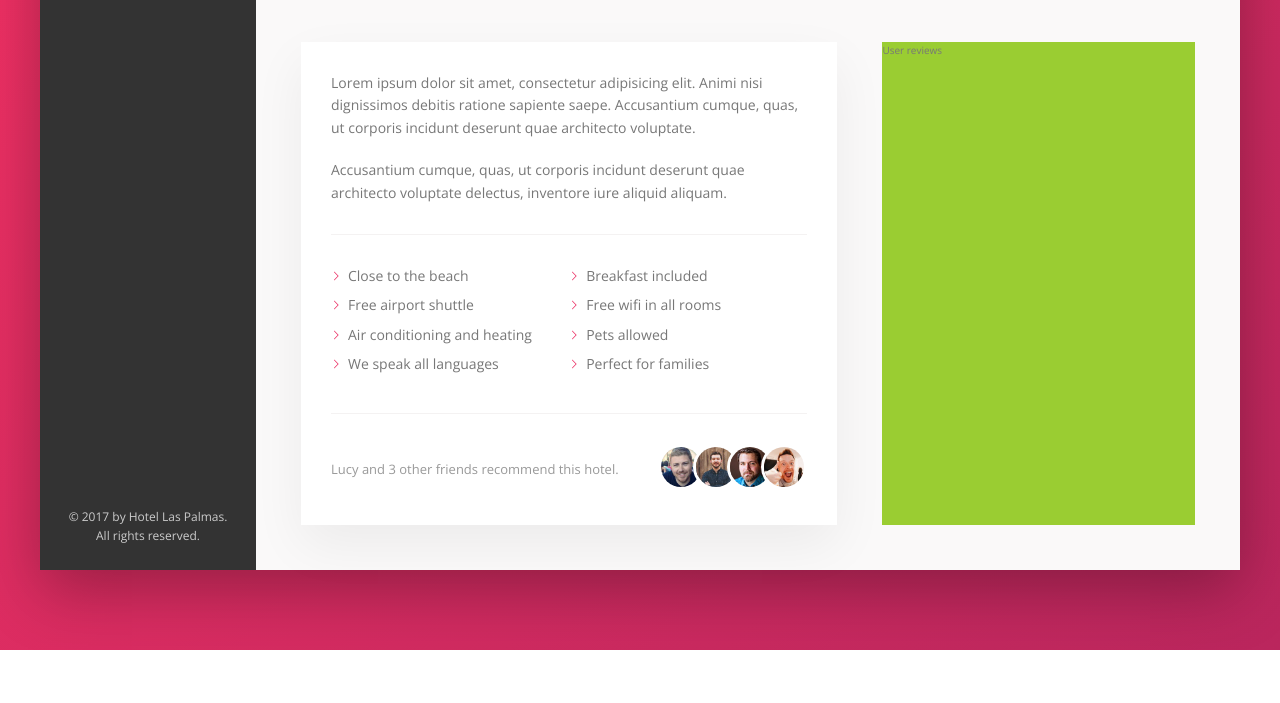
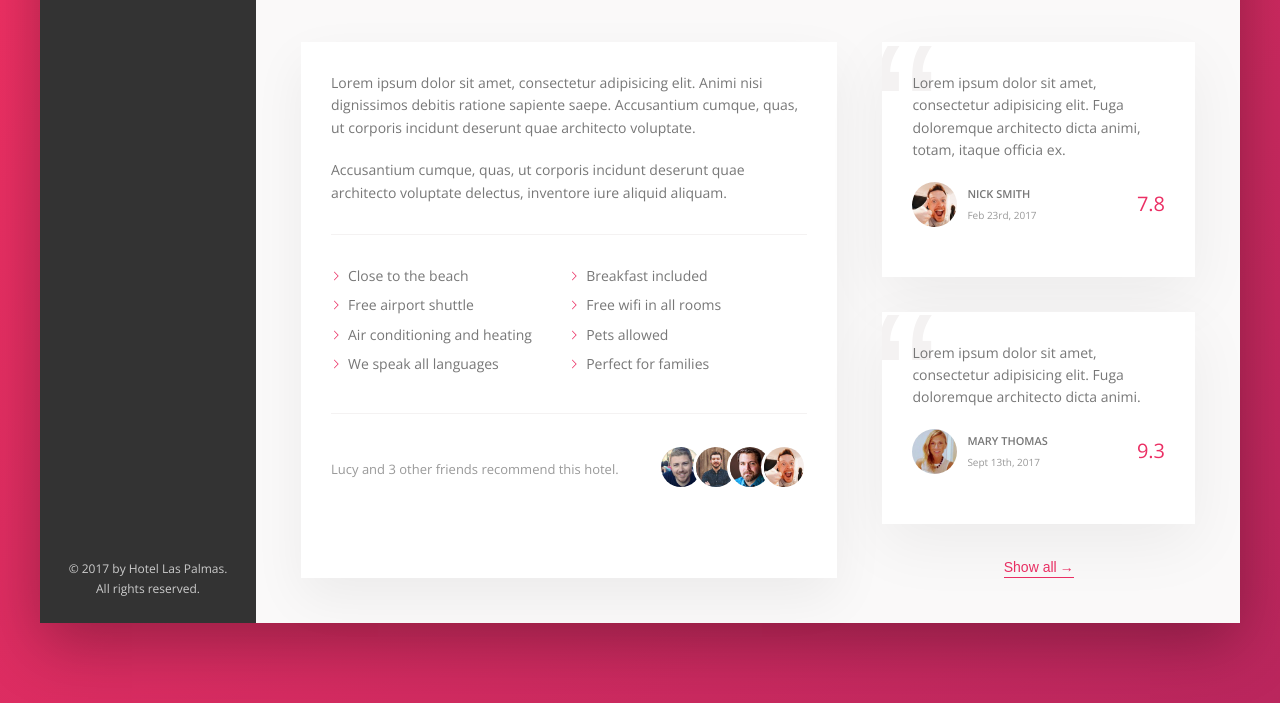
Before and after one commit to Ferperemero86/Hotel-Las-Palmas, a website: page index.html in a window 1280 px wide. Shown: the part 605-1308 px from the top of the page. Before the commit the page ends 1255 px from the top, so only its background shows below. Drawn offline with nearby package versions, Linux system fonts and the light colour scheme.

Commit message:
Create reviews section

```diff
--- a/index.html
+++ b/index.html
@@ -137,7 +137,37 @@
                 </div>
 
                 <div class="user-reviews">
-                  User reviews
+
+                  <figure class="review">
+                    <blockquote class="review__text">
+                      Lorem ipsum dolor sit amet, consectetur adipisicing elit. Fuga doloremque architecto dicta animi, totam, itaque officia ex.
+                    </blockquote>
+                    <figcaption class="review__user">
+                      <img src="img/user-1.jpg" alt="User 1" class="review__photo">
+                      <div class="review__user-box">
+                        <p class="review__user-name">Nick Smith</p>
+                        <p class="review__user-date">Feb 23rd, 2017</p>
+                      </div>
+                      <div class="review__rating">7.8</div>
+                    </figcaption>
+                  </figure>
+
+                  <figure class="review">
+                    <blockquote class="review__text">
+                      Lorem ipsum dolor sit amet, consectetur adipisicing elit. Fuga doloremque architecto dicta animi.
+                    </blockquote>
+                    <figcaption class="review__user">
+                      <img src="img/user-2.jpg" alt="User 1" class="review__photo">
+                      <div class="review__user-box">
+                        <p class="review__user-name">Mary Thomas</p>
+                        <p class="review__user-date">Sept 13th, 2017</p>
+                      </div>
+                      <div class="review__rating">9.3</div>
+                    </figcaption>
+                  </figure>
+
+                  <button class="btn-inline">Show all<span>&rarr;</span></button>
+
                 </div>
               </div>
 
--- a/sass/_components.scss
+++ b/sass/_components.scss
@@ -252,8 +252,17 @@
   cursor: pointer;
   transition: all .2s;
 
+  & span {
+    margin-left: 3px;
+    transition: margin-left .2s;
+  }
+
   &:hover {
     color: var(--color-grey-dark-1);
+
+    span {
+      margin-left: 8px;
+    }
   }
 
   &:focus {
@@ -333,3 +342,64 @@
     }
   }
 }
+
+
+.review {
+  position: relative;
+  background: #fff;
+  box-shadow: var(--shadow-light);
+  padding: 3rem;
+  margin-bottom: 3.5rem;
+  overflow: hidden;
+
+  &__text {
+    position: relative;
+    z-index: 10;
+  }
+
+  &__user {
+    display: flex;
+    align-items: center;
+    margin: 2rem 0;
+  }
+
+  &__photo {
+    height: 4.5rem;
+    width: 4.5rem;
+    border-radius: 50%;
+  }
+
+  &__user-box {
+    margin-left: 1rem;
+    margin-right: auto;
+  }
+
+  &__user-name {
+    font-size: 1.1rem;
+    font-weight: 600;
+    margin-bottom: .4rem;
+    text-transform: uppercase;
+  }
+
+  &__user-date {
+    font-size: 1rem;
+    color: var(--color-grey-dark-3);
+  }
+
+  &__rating {
+    font-size: 2rem;
+    color: var(--color-primary);
+  }
+
+  &::before {
+    content: '\201C';
+    position: absolute;
+    top: -2.75rem;
+    left: -1rem;
+    line-height: 1;
+    font-size: 20rem;
+    color: var(--color-grey-light-2);
+    font-family: sans-serif;
+    z-index: 1;
+  }
+}
--- a/sass/_layout.scss
+++ b/sass/_layout.scss
@@ -35,6 +35,7 @@
 .detail {
   display: flex;
   padding: 4.5rem;
+  font-size: 1.4rem;
   background: var(--color-grey-light-1);
   border-bottom: var(--color-grey-light-1);
 }
@@ -49,6 +50,8 @@
 }
 
 .user-reviews {
-  background: yellowgreen;
+  display: flex;
+  flex-direction: column;
+  align-items: center;
   flex: 1;
 }
```
Also changed, not shown: css/style.css.
